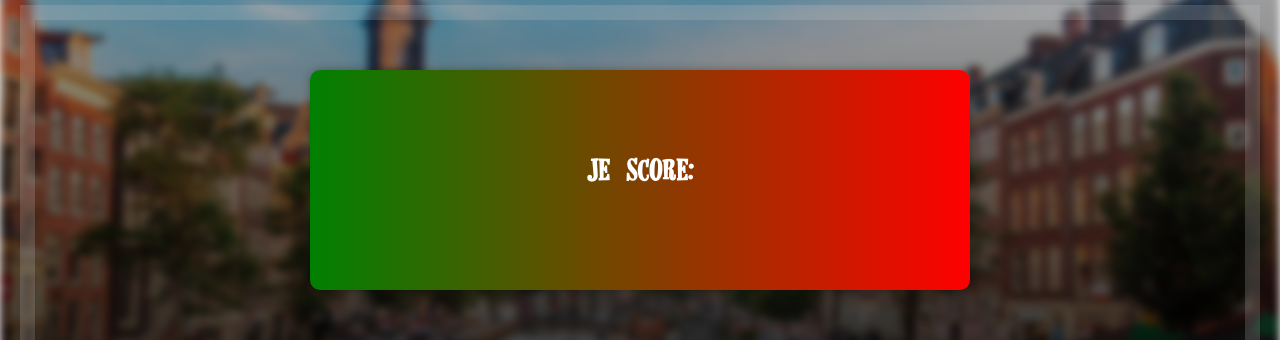
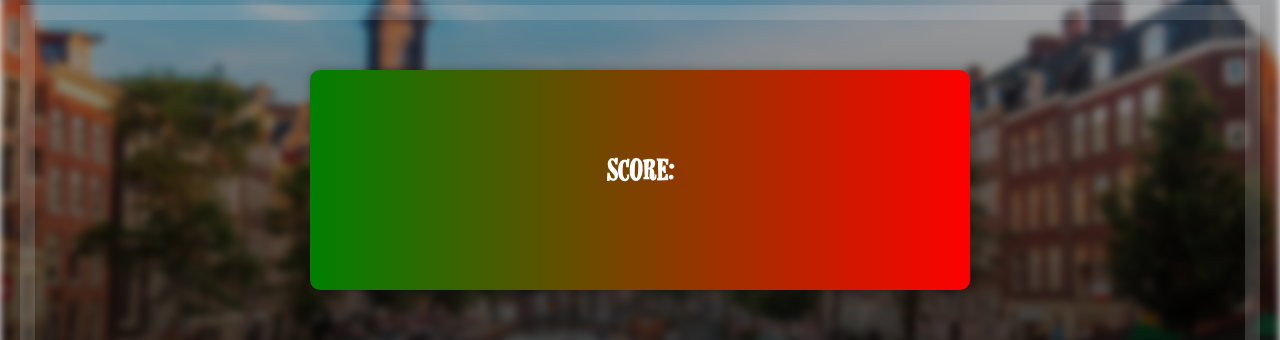
Before and after one commit to 100902glr/quiz-git, a plain HTML site: page end.html in a window 1280 px wide. Shown: the part 182-522 px from the top of the page. Drawn offline with Linux system fonts and the light colour scheme.

Commit message:
Update end.html

```diff
--- a/end.html
+++ b/end.html
@@ -17,7 +17,7 @@
 
         </div>
         <div class="info">
-            <h3 class="center score-box">Je Score: <totalCorrect> </span></h3>
+            <h3 class="center score-box">Score: <span id="score"></span></h3>
         </div>
         <div class="info">
             <h3>Quiz Information</h3>
```
